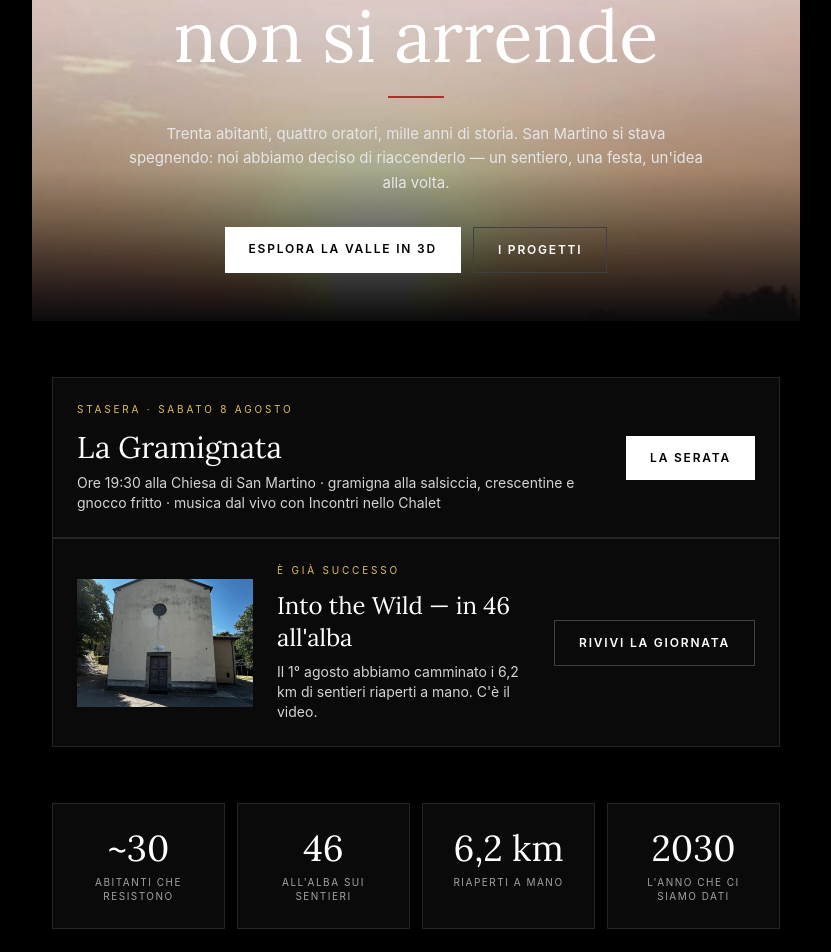
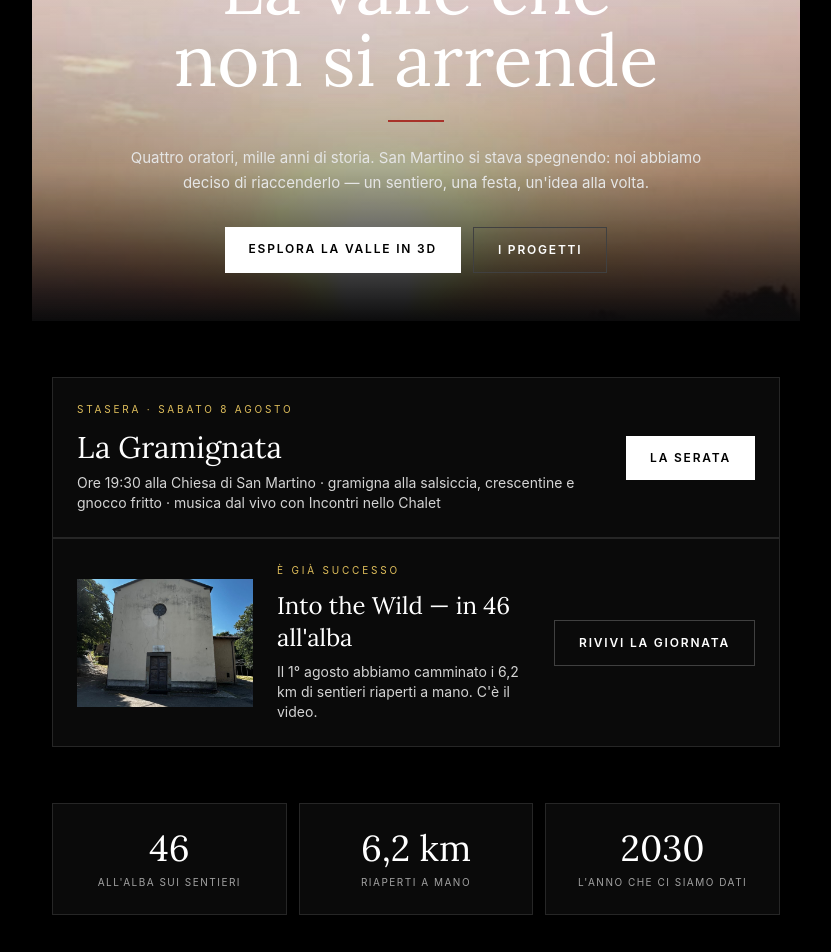
Before and after one commit to UbiDefuit/san-martino, a React (Vite) app: page / in a window 1280 px wide. Shown: the part 280-1232 px from the top of the page, without its empty margins (224-1055 px from the left). Built offline with nearby package versions, Linux system fonts and the light colour scheme.

Commit message:
Home: via il tema dei 30 abitanti (hero e statistiche)

```diff
--- a/App.tsx
+++ b/App.tsx
@@ -61,7 +61,7 @@ function Home() {
           <h1 className="font-display text-4xl sm:text-7xl text-white leading-[1.08]">La valle che<br />non si arrende</h1>
           <div className="w-14 h-[2px] mx-auto mt-6" style={{ background: '#A8322A' }} />
           <p className="text-neutral-200 mt-6 max-w-xl mx-auto text-[15px] leading-relaxed">
-            Trenta abitanti, quattro oratori, mille anni di storia. San Martino si stava spegnendo:
+            Quattro oratori, mille anni di storia. San Martino si stava spegnendo:
             noi abbiamo deciso di riaccenderlo — un sentiero, una festa, un'idea alla volta.
           </p>
           <div className="flex flex-wrap gap-3 justify-center mt-8">
@@ -96,8 +96,8 @@ function Home() {
         </Card>
       </section>
 
-      <section className="reveal grid grid-cols-2 sm:grid-cols-4 gap-3 text-center">
-        {[['~30', 'abitanti che resistono'], ['46', "all'alba sui sentieri"], ['6,2 km', 'riaperti a mano'], ['2030', "l'anno che ci siamo dati"]].map(([n, l]) => (
+      <section className="reveal grid grid-cols-3 gap-3 text-center">
+        {[['46', "all'alba sui sentieri"], ['6,2 km', 'riaperti a mano'], ['2030', "l'anno che ci siamo dati"]].map(([n, l]) => (
           <Card key={l}>
             <div className="font-display text-4xl text-white">{n}</div>
             <div className="text-[10px] uppercase tracking-[0.15em] text-neutral-400 mt-2 leading-snug">{l}</div>
--- a/public/service-worker.js
+++ b/public/service-worker.js
@@ -1,5 +1,5 @@
 // PWA piattaforma San Martino 2030 — network-first con riserva offline
-const CACHE = 'sm2030-v42';
+const CACHE = 'sm2030-v43';
 const PRECACHE = ['./', './index.html', './manifest.json', './icon-512.png', './icona-app.svg', './canonica.jpg', './stemma-polinago.png'];
 
 self.addEventListener('install', (e) => {
```
